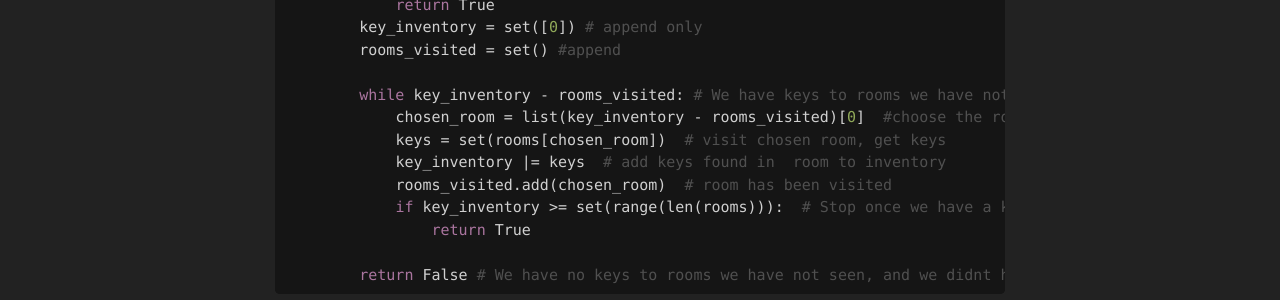
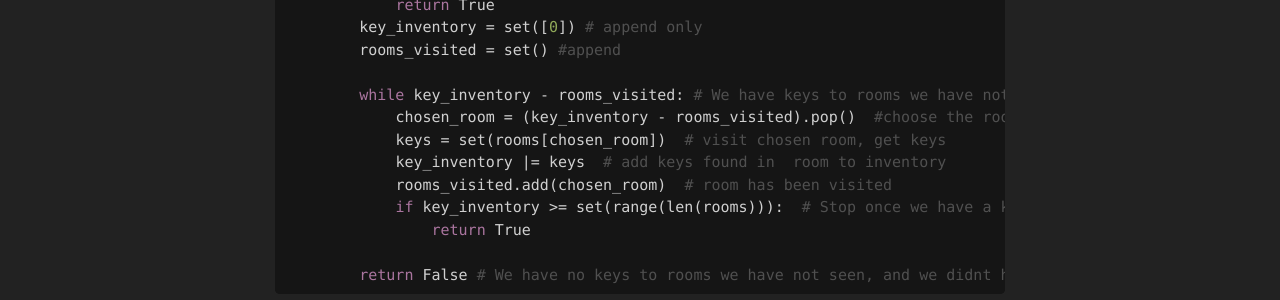
Before and after one commit to chicagopython/algosig, a Jekyll site: the page built from _posts/2020-05-07-keys-and-rooms.md, in a window 1280 px wide and 900 px high, scrolled down 553 px. Shown: the part 309-609 px from the top of the window. Built offline with Jekyll 4.4.1, drawn with Linux system fonts in a browser that asks for light colours; nearby versions of some CDN libraries; our own code applies the rules of GitHub Pages for plain Markdown files.

Commit message:
Update again

```diff
--- a/_posts/2020-05-07-keys-and-rooms.md
+++ b/_posts/2020-05-07-keys-and-rooms.md
@@ -37,7 +37,7 @@ class Solution:
         rooms_visited = set() #append
 
         while key_inventory - rooms_visited: # We have keys to rooms we have not seen
-            chosen_room = list(key_inventory - rooms_visited)[0]  #choose the room
+            chosen_room = (key_inventory - rooms_visited).pop()  #choose the room
             keys = set(rooms[chosen_room])  # visit chosen room, get keys
             key_inventory |= keys  # add keys found in  room to inventory
             rooms_visited.add(chosen_room)  # room has been visited
```
